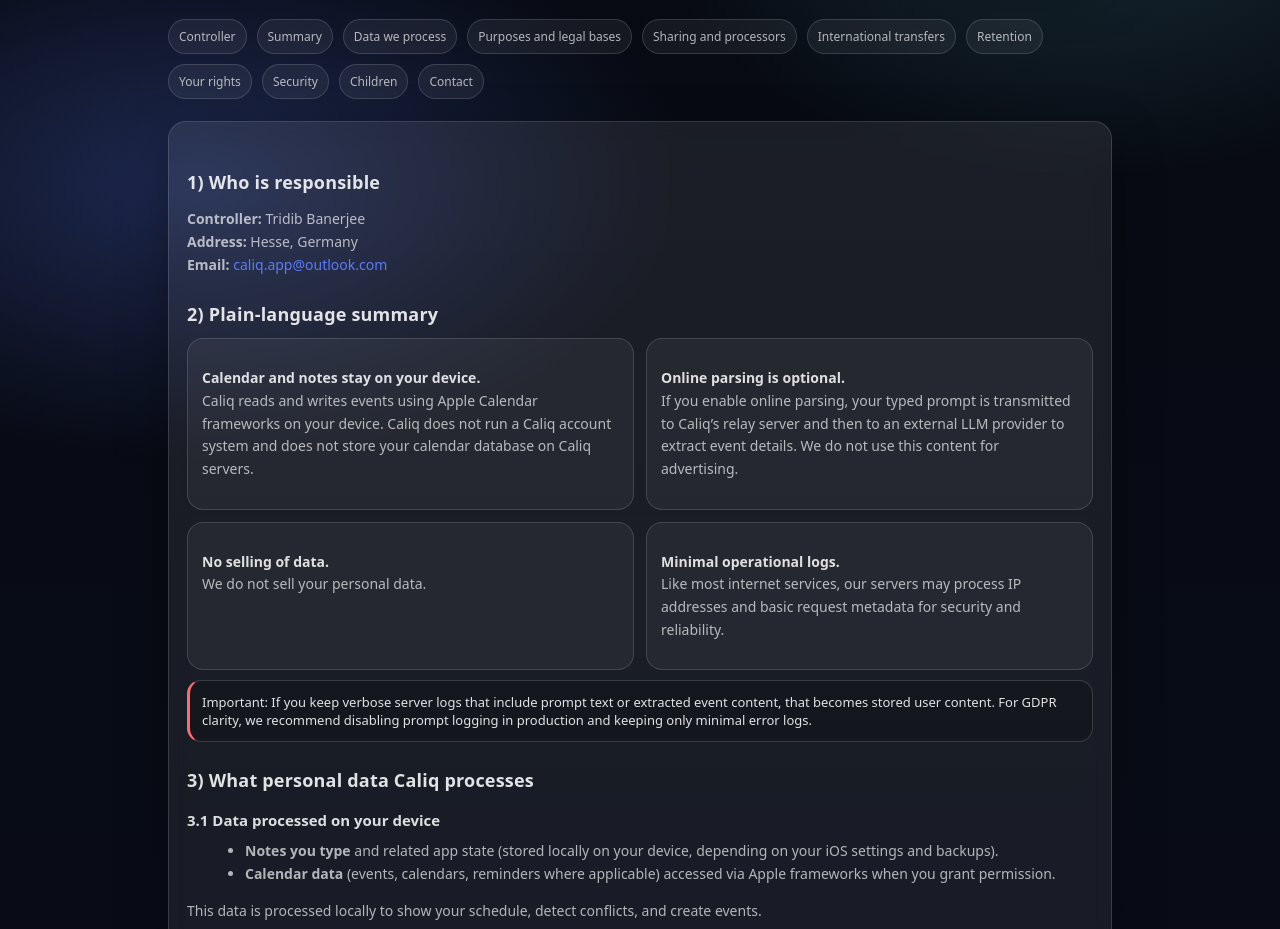
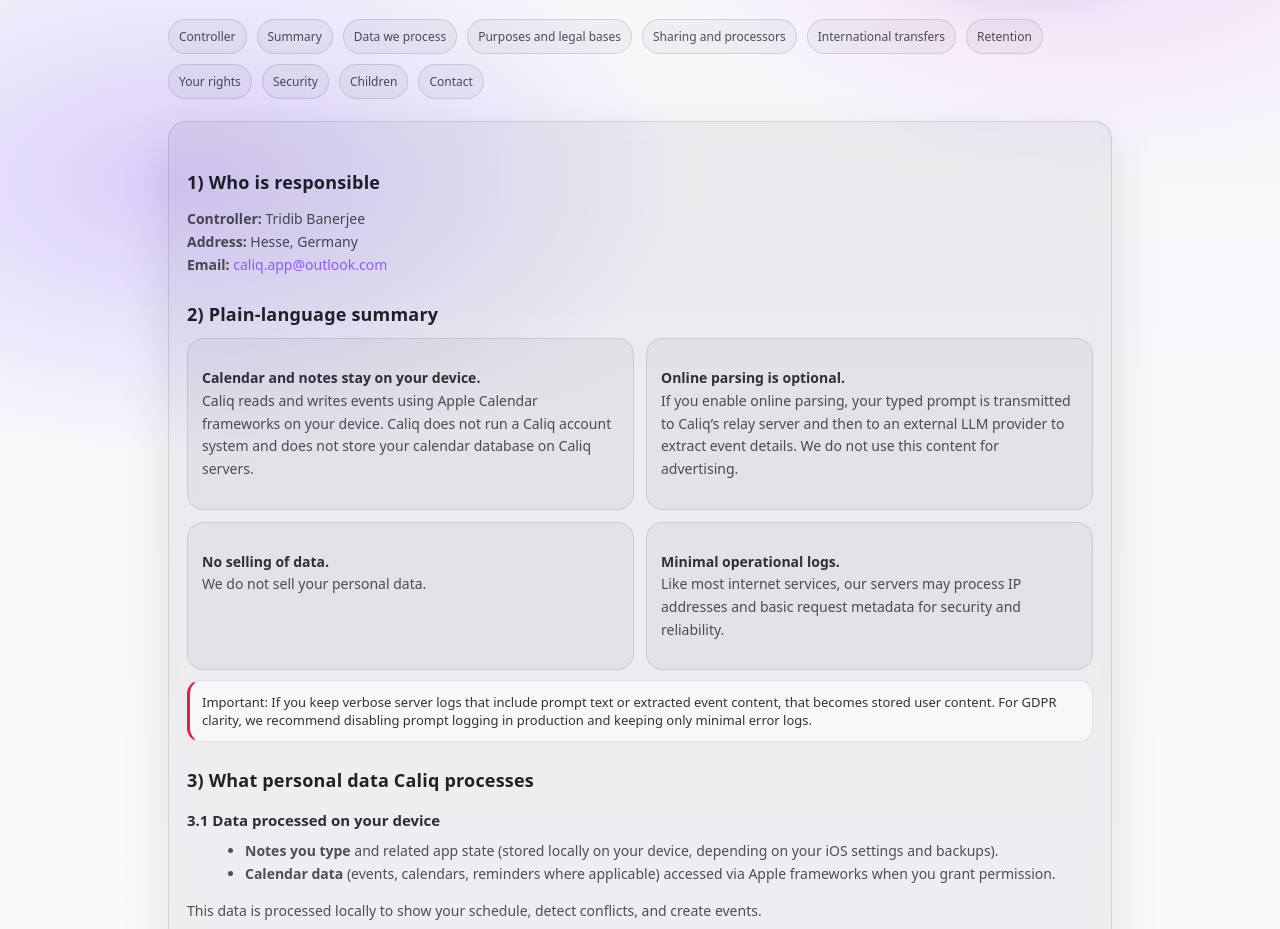
Before and after one commit to CaliqApp/caliq-legal, a plain HTML site: page index.html in a window 1280 px wide. Shown: the part 107-1036 px from the top of the page. Drawn offline with Linux system fonts and the light colour scheme.

Commit message:
Update index.html

```diff
--- a/index.html
+++ b/index.html
@@ -6,42 +6,73 @@
   <title>Caliq Privacy Policy</title>
   <meta name="description" content="Privacy Policy for Caliq" />
   <style>
+  /* Light mode is the default. Dark mode overrides are below. */
   :root{
+    /* Caliq purple accents */
+    --accent:#8B5CF6;   /* purple */
+    --accent2:#D946EF;  /* magenta-pink */
+
+    /* Light theme */
+    --bg0:#F7F7FB;
+    --bg1:#FFFFFF;
+
+    --card:rgba(18, 18, 30, .06);
+    --card2:rgba(18, 18, 30, .04);
+    --stroke:rgba(18, 18, 30, .12);
+
+    --text:rgba(10, 10, 16, .90);
+    --muted:rgba(10, 10, 16, .70);
+    --muted2:rgba(10, 10, 16, .55);
+
+    --danger:#E11D48;
+
+    --shadow: 0 18px 50px rgba(0,0,0,.10);
+    --radius:18px;
+
+    --mono: ui-monospace, SFMono-Regular, Menlo, Monaco, Consolas, "Liberation Mono", "Courier New", monospace;
+    --sans: ui-sans-serif, system-ui, -apple-system, Segoe UI, Roboto, Helvetica, Arial, "Apple Color Emoji","Segoe UI Emoji";
+  }
+
+  @media (prefers-color-scheme: dark) {
+    :root{
+      /* Dark theme */
       --bg0:#070A12;
       --bg1:#0B1020;
+
       --card:rgba(255,255,255,.08);
       --card2:rgba(255,255,255,.06);
       --stroke:rgba(255,255,255,.14);
+
       --text:rgba(255,255,255,.88);
       --muted:rgba(255,255,255,.68);
       --muted2:rgba(255,255,255,.55);
-      --accent:#5B7CFA;
-      --accent2:#7CF6FF;
-      --danger:#FF6B6B;
+
       --shadow: 0 18px 50px rgba(0,0,0,.35);
-      --radius:18px;
-      --mono: ui-monospace, SFMono-Regular, Menlo, Monaco, Consolas, "Liberation Mono", "Courier New", monospace;
-      --sans: ui-sans-serif, system-ui, -apple-system, Segoe UI, Roboto, Helvetica, Arial, "Apple Color Emoji","Segoe UI Emoji";
     }
+  }
+
   *{box-sizing:border-box}
   body{
     margin:0;
     font-family:var(--sans);
     color:var(--text);
     background:
-        radial-gradient(900px 500px at 15% 10%, rgba(91,124,250,.26), transparent 55%),
-        radial-gradient(800px 520px at 85% 0%, rgba(124,246,255,.14), transparent 55%),
-        radial-gradient(1200px 700px at 50% 110%, rgba(91,124,250,.16), transparent 60%),
+      radial-gradient(900px 500px at 15% 10%, color-mix(in srgb, var(--accent) 28%, transparent), transparent 55%),
+      radial-gradient(800px 520px at 85% 0%, color-mix(in srgb, var(--accent2) 18%, transparent), transparent 55%),
+      radial-gradient(1200px 700px at 50% 110%, color-mix(in srgb, var(--accent) 18%, transparent), transparent 60%),
       linear-gradient(180deg, var(--bg0), var(--bg1));
     min-height:100vh;
   }
+
   a{color:var(--accent); text-decoration:none}
   a:hover{text-decoration:underline}
+
   .wrap{
     max-width: 980px;
     margin: 0 auto;
     padding: 40px 18px 64px;
   }
+
   header{
     display:flex;
     align-items:flex-start;
@@ -49,50 +80,58 @@
     gap:18px;
     margin-bottom: 22px;
   }
+
   .brand{
     display:flex;
     flex-direction:column;
     gap:6px;
   }
+
   .logoRow{
     display:flex;
     align-items:center;
     gap:10px;
   }
+
   .dot{
     width:14px; height:14px; border-radius:50%;
     background: linear-gradient(135deg, var(--accent), var(--accent2));
-      box-shadow: 0 0 0 6px rgba(91,124,250,.14);
+    box-shadow: 0 0 0 6px color-mix(in srgb, var(--accent) 18%, transparent);
     flex:0 0 auto;
   }
+
   h1{
     font-size: 28px;
     margin:0;
     letter-spacing: .2px;
   }
+
   .sub{
     color:var(--muted);
     margin:0;
     font-size: 14px;
     line-height:1.45;
   }
+
   .pill{
     align-self:flex-start;
     padding:10px 12px;
     border:1px solid var(--stroke);
-      background: rgba(255,255,255,.06);
+    background: var(--card2);
     border-radius: 999px;
     color: var(--muted);
     font-size: 12px;
     white-space:nowrap;
     box-shadow: var(--shadow);
   }
+
   nav{
     display:flex;
     flex-wrap:wrap;
     gap:10px;
     margin: 14px 0 22px;
   }
+
   nav a{
     padding: 8px 10px;
     border: 1px solid var(--stroke);
@@ -101,70 +140,83 @@
     color: var(--muted);
     font-size: 12px;
   }
+
   nav a:hover{
     color: var(--text);
-      border-color: rgba(255,255,255,.22);
+    border-color: color-mix(in srgb, var(--stroke) 60%, transparent);
     text-decoration:none;
   }
+
   .card{
     border:1px solid var(--stroke);
-      background: linear-gradient(180deg, var(--card), rgba(255,255,255,.04));
+    background: linear-gradient(180deg, var(--card), color-mix(in srgb, var(--card) 55%, transparent));
     border-radius: var(--radius);
     box-shadow: var(--shadow);
     padding: 22px 18px;
     backdrop-filter: blur(10px);
     -webkit-backdrop-filter: blur(10px);
   }
+
   h2{
     margin: 26px 0 10px;
     font-size: 18px;
     letter-spacing:.2px;
   }
+
   h3{
     margin: 18px 0 8px;
     font-size: 15px;
-      color: rgba(255,255,255,.86);
+    color: color-mix(in srgb, var(--text) 94%, transparent);
   }
+
   p, li{
     color: var(--muted);
     line-height: 1.62;
     font-size: 14px;
   }
+
   ul{margin: 10px 0 10px 18px}
+
   code{
     font-family: var(--mono);
     font-size: 12px;
     padding: 2px 6px;
     border: 1px solid var(--stroke);
-      background: rgba(0,0,0,.22);
+    background: color-mix(in srgb, var(--bg1) 70%, rgba(0,0,0,.12));
     border-radius: 8px;
-      color: rgba(255,255,255,.86);
+    color: color-mix(in srgb, var(--text) 92%, transparent);
   }
+
   .note{
     margin-top: 14px;
     padding: 12px 12px;
     border-radius: 14px;
-      border: 1px solid rgba(255,255,255,.16);
-      background: rgba(0,0,0,.18);
+    border: 1px solid color-mix(in srgb, var(--stroke) 75%, transparent);
+    background: color-mix(in srgb, var(--bg1) 60%, transparent);
     color: var(--muted);
     font-size: 13px;
   }
+
   .grid{
     display:grid;
     grid-template-columns: 1fr;
     gap: 12px;
     margin-top: 12px;
   }
+
   @media (min-width: 820px){
     .grid{grid-template-columns: 1fr 1fr;}
   }
+
   .mini{
-      border:1px solid rgba(255,255,255,.14);
-      background: rgba(255,255,255,.05);
+    border:1px solid color-mix(in srgb, var(--stroke) 80%, transparent);
+    background: var(--card2);
     border-radius: 16px;
     padding: 14px 14px;
   }
-    .mini b{color: rgba(255,255,255,.86)}
+
+  .mini b{color: color-mix(in srgb, var(--text) 92%, transparent)}
+
   footer{
     margin-top: 24px;
     color: var(--muted2);
@@ -172,8 +224,9 @@
     line-height:1.6;
     text-align:center;
   }
+
   .danger{
-      color: rgba(255,255,255,.88);
+    color: color-mix(in srgb, var(--text) 92%, transparent);
     border-left: 3px solid var(--danger);
     padding-left: 12px;
     margin-top: 10px;
```
Lines whose indentation alone changed are shown as unchanged.
